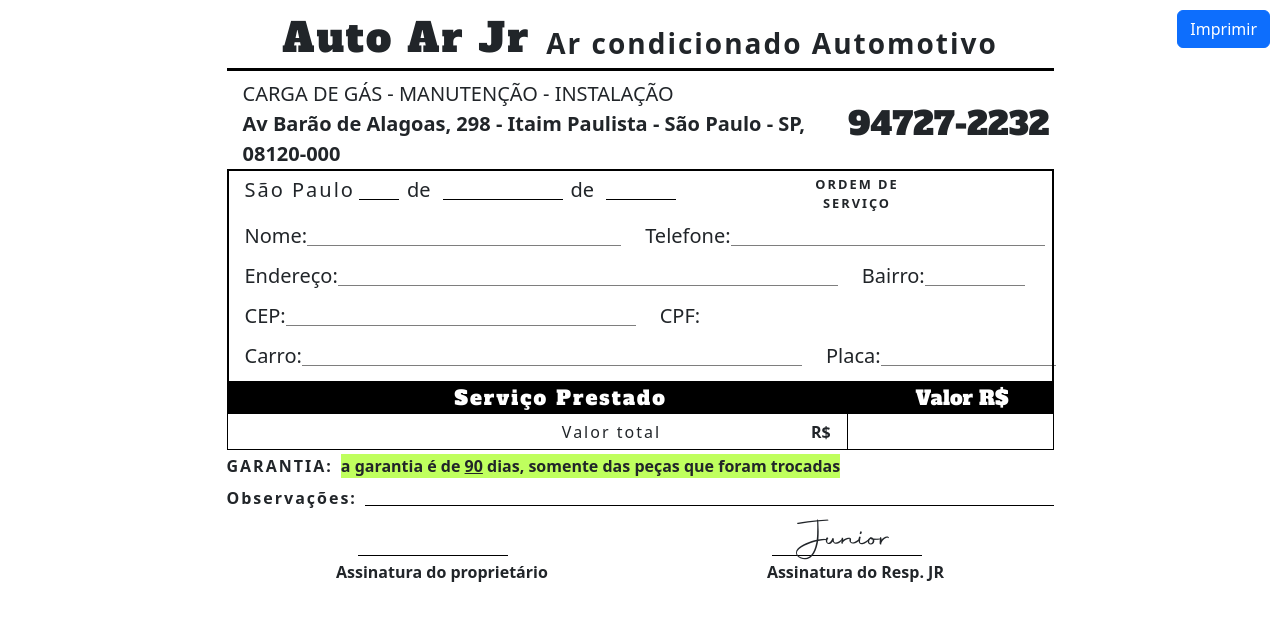
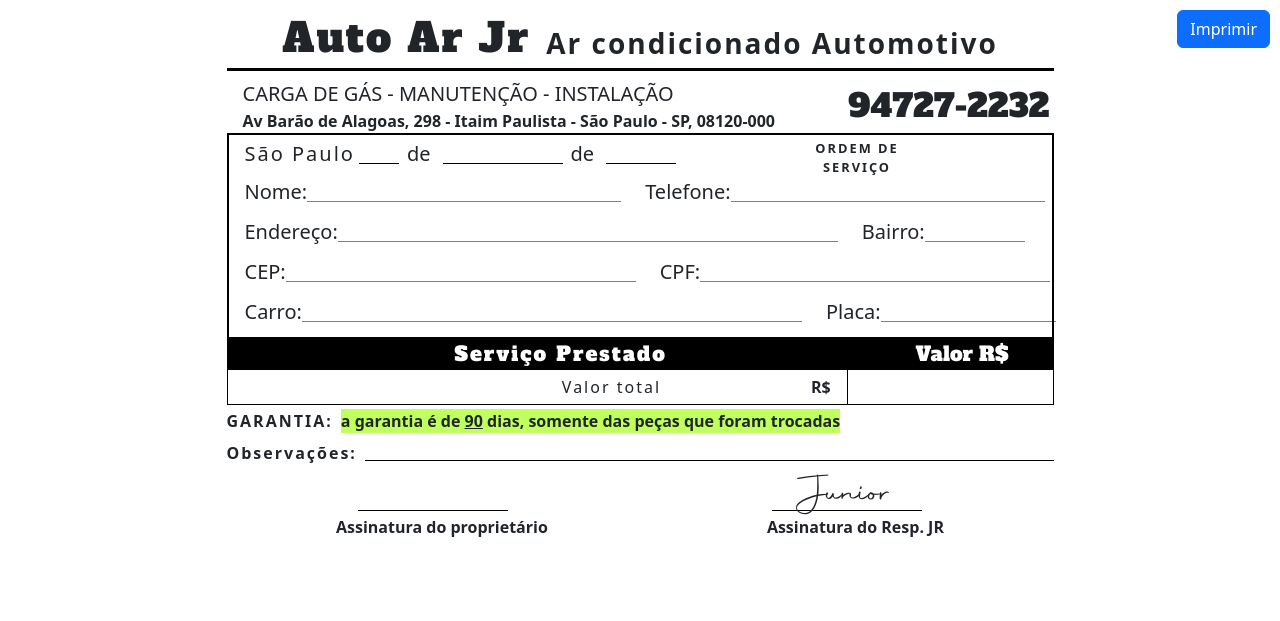
Before and after one commit to Gustavodeoliveiraa/autoarjr, a Django app: template service_order/templates/print_service_order.html in a window 1280 px wide. Shown: the top 621 px of the page. Run offline with Django 5.2, Linux system fonts and the light colour scheme; the template is opened without the code that fills it, so the values that code supplies are empty.

Commit message:
style: fixed style of service order

```diff
--- a/service_order/static/service_order_static/print_service_order.css
+++ b/service_order/static/service_order_static/print_service_order.css
@@ -20,6 +20,8 @@
 }
 
 p {
+    margin: 0 !important;
+    padding: 0 !important;
     margin: 0 !important;
 }
 
@@ -113,6 +115,7 @@ p {
 .text_cpf {
     width: 350px;
     height: 25px;
+    border-bottom: 1px solid rgba(0, 0, 0, 0.507);
 }
 
 .text_car {
@@ -160,7 +163,7 @@ p {
 }
 
 .td-height {
-    height: 37px;
+    height: 36px !important;
 }
 
 /* end table  */
@@ -185,7 +188,7 @@ p {
 }
 
 .assurance {
-    background-color: rgba(172, 255, 47, 0.774);
+    background-color: rgba(172, 255, 47, 0.774) !important;
 }
 
 .border-black {
@@ -223,9 +226,15 @@ p {
     }
 
     .assurance {
-        background-color: rgba(172, 255, 47, 0.774) !important;
+        background-color: rgb(172, 255, 47) !important;
+        -webkit-print-color-adjust: exact; /* Força a impressão de cores exatas no Chrome */
+        color-adjust: exact; /
     }
 
+    .signature-responsible-text {
+        font-family: 'FontSignature';
+        transform: translateY(-15px);
+    }
 
     .print-button {
         display: none;
--- a/service_order/templates/print_service_order.html
+++ b/service_order/templates/print_service_order.html
@@ -27,7 +27,7 @@
         <div class="row ms-1 me-1 mt-2 ">
             <div class="col-9">
                 <p class="fw-light m-0 fs-5">CARGA DE GÁS - MANUTENÇÃO - INSTALAÇÃO</p>
-                <p class="fs-5 fw-bolder">Av Barão de Alagoas, 298 - Itaim Paulista - São Paulo - SP, 08120-000</p>
+                <p class="fs-6 fw-bolder">Av Barão de Alagoas, 298 - Itaim Paulista - São Paulo - SP, 08120-000</p>
             </div>
 
             <div class="col-3 p-0 d-flex align-items-center justify-content-end">
@@ -52,7 +52,7 @@
                 </div>
             </div>
 
-            <div class="name_and_tell d-flex mt-2">
+            <div class="name_and_tell d-flex">
                 <div class="me-4 d-flex">
                     <p class="fs-5">Nome:</p>
                     <div class="text_name ps-3 fs-5">
@@ -160,7 +160,9 @@
         </div>
         <div class="mt-1 d-flex">
             <p class="fw-bolder spacing-letter me-2">GARANTIA: </p>
-            <p class="assurance  fw-bolder">a garantia é de <u>90</u> dias, somente das peças que foram trocadas </p>
+           <div class="assurance">
+                <p class=" fw-bolder">a garantia é de <u>90</u> dias, somente das peças que foram trocadas </p>
+           </div>
         </div>
 
         <div class="mt-2 d-flex">
@@ -175,7 +177,7 @@
             </div>
         </div>
 
-        <div class="mb-4 mt-1 d-flex justify-content-around w-100 align-items-center">
+        <div class="mb-2 mt-1 d-flex justify-content-around w-100 align-items-center">
             <div class="text-center fw-bolder">Assinatura do proprietário</div>
             <div class="text-center fw-bolder">Assinatura do Resp. JR</div>
         </div>
```
Also changed, not shown: storage/models.py.
